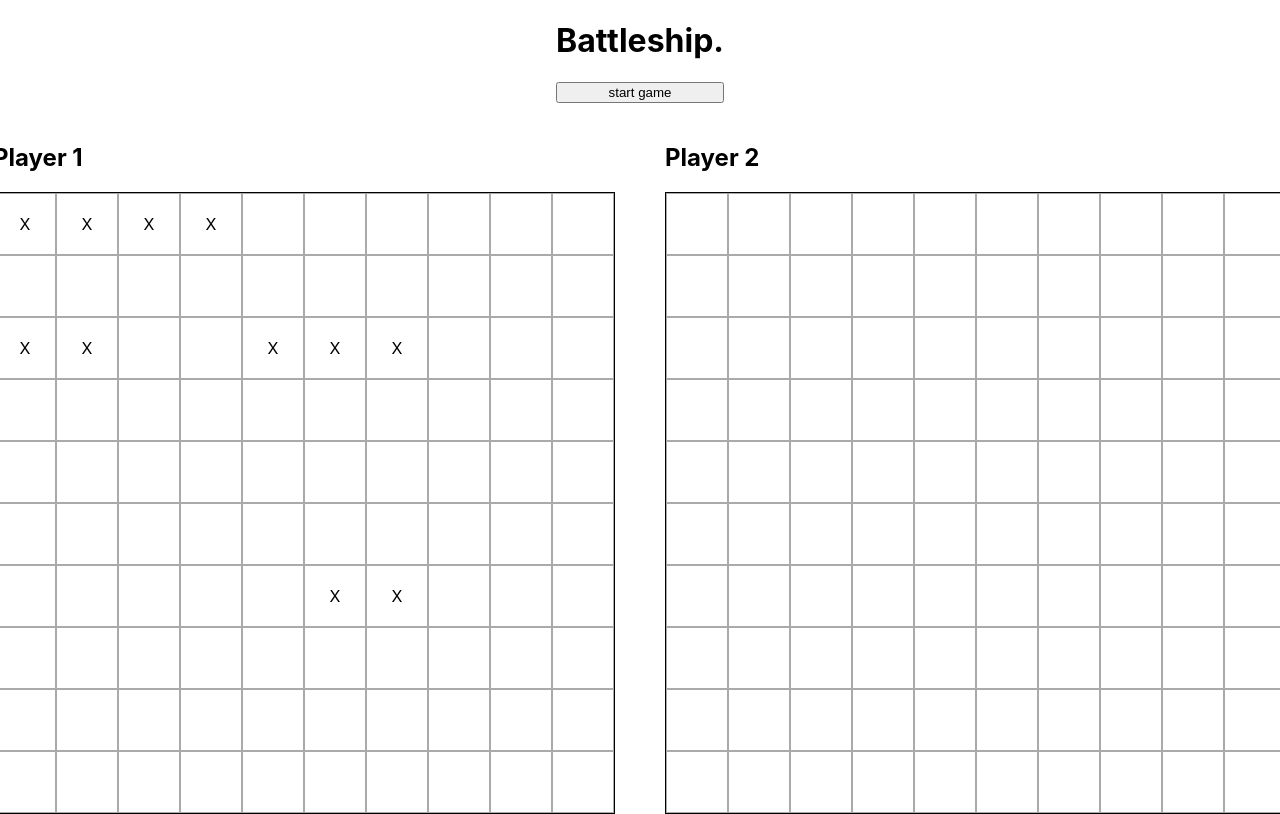
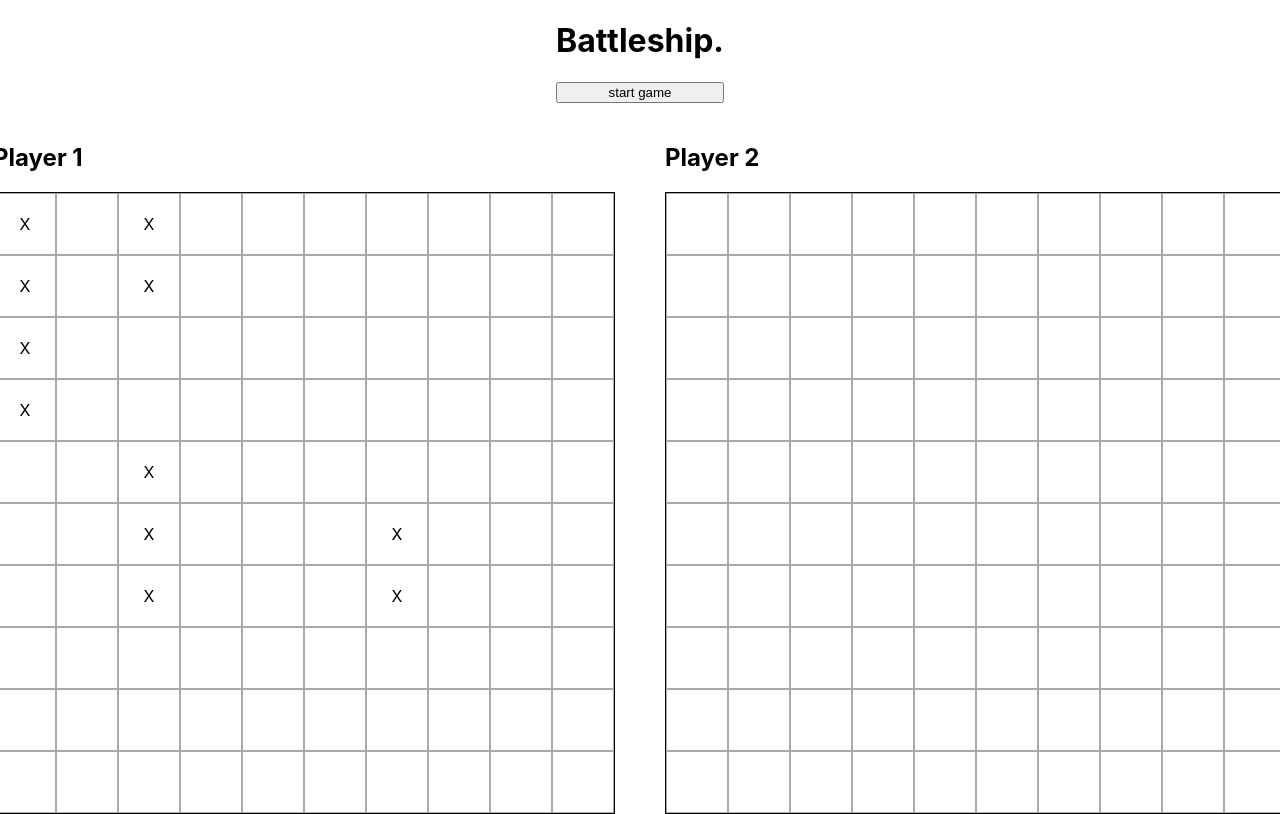
Before and after one commit to holybobrius/battleship, a React (Create React App) app: page / in a window 1280 px wide. Built offline with nearby package versions, Linux system fonts and the light colour scheme.

Commit message:
ai moves displayed

```diff
--- a/src/App.js
+++ b/src/App.js
@@ -1,10 +1,16 @@
+import { useState } from 'react';
 import './App.css';
 import Gameboard from './components/Gameboard/Gameboard';
 import { startGame } from './gameLoop';
 
 function App() {
 
-  const players = startGame('Player 1', 'Player 2')
+  const [players, setPlayers] = useState(startGame('Player 1', 'Player 2'))
+  const [playersTurns, setPlayersTurns] = useState([true, false])
+
+  const changeTurn = () => {
+    setPlayersTurns([!playersTurns[0], !playersTurns[1]])
+  }
 
   return (
     <div className="App">
@@ -13,8 +19,24 @@ function App() {
         <button>start game</button>
       </header>
       <main>
-        <Gameboard name={players[0].getName()} visible={true} player={players[0]} enemyPlayer={players[1]} gameboard={players[1].getEnemyGameboard()}></Gameboard>
-        <Gameboard name={players[1].getName()} visible={false} player={players[1]} enemyPlayer={players[0]} gameboard={players[0].getEnemyGameboard()}></Gameboard>
+        <Gameboard
+          name={players[0].getName()}
+          turn={playersTurns[0]}
+          changeTurn={changeTurn}
+          visible={true}
+          player={players[0]}
+          enemyPlayer={players[1]}
+          gameboard={players[1].getEnemyGameboard()}>
+        </Gameboard>
+        <Gameboard
+          name={players[1].getName()}
+          turn={playersTurns[1]}
+          changeTurn={changeTurn}
+          visible={false}
+          player={players[1]}
+          enemyPlayer={players[0]}
+          gameboard={players[0].getEnemyGameboard()}>
+        </Gameboard>
       </main>
     </div>
   );
--- a/src/components/Cell/Cell.jsx
+++ b/src/components/Cell/Cell.jsx
@@ -1,24 +1,39 @@
-import { useEffect, useState } from 'react';
+import { useEffect, useRef, useState } from 'react';
 import './Cell.css'
 
 const Cell = props => {
+    const notInitialRender = useRef(false)
+
     const [content, setContent] = useState('')
 
+    const displayShips = () => {
+        if([].concat.apply([], props.gameboard.getShips().map(ship => ship.coordinates)).find(pos => pos.x === props.coordinates.x && pos.y === props.coordinates.y)) setContent('X')
+    }
+
     const checkContent = () => {
-        if(props.gameboard.getMisses().find(v => v.x == props.x && v.y == props.y)) setContent('●');
-        if([].concat.apply([], props.gameboard.getShips().map(ship => ship.coordinates)).find(pos => pos.x === props.x && pos.y === props.y)) setContent('X')
+        if(props.gameboard.getMisses().find(v => v.x == props.coordinates.x && v.y == props.coordinates.y)) setContent('●');
+
     }
 
     useEffect(() => {
-        if(props.visible) checkContent()
+        if(props.visible) displayShips()
     }, [])
 
+    useEffect(() => {
+        checkContent()
+    }, [props.turn])
+
+    const handleClick = () => {
+        props.enemyPlayer.takeTurn({x: props.coordinates.x, y: props.coordinates.y})
+        checkContent()
+        if([].concat.apply([], props.gameboard.getShips().map(ship => ship.coordinates)).find(pos => pos.x === props.coordinates.x && pos.y === props.coordinates.y)) setContent('X')
+        props.changeTurn();
+        props.player.randomMove();
+        props.changeTurn();
+    }
+
     return (
-        <div className="cell" onClick={() => {
-            props.enemyPlayer.takeTurn({x: props.x, y: props.y})
-            checkContent()
-            props.player.randomMove();
-        }}>{content}</div>
+        <div className="cell" onClick={handleClick}>{content}</div>
     )
 }
 
--- a/src/components/Gameboard/Gameboard.jsx
+++ b/src/components/Gameboard/Gameboard.jsx
@@ -4,7 +4,18 @@ import Cell from '../Cell/Cell'
 const Gameboard = props => {
     const cells = []
     for(let i = 0; i < 100; i++) {
-        cells.push(<Cell visible={props.visible} key={props.name + i} enemyPlayer={props.enemyPlayer} player={props.player} gameboard={props.gameboard} x={Math.floor(i / 10)} y={i % 10}></Cell>)
+        const coordinates = {x: i % 10, y: Math.floor(i / 10)}
+        cells.push(
+        <Cell
+            turn={props.turn}
+            changeTurn={props.changeTurn}
+            visible={props.visible}
+            key={props.name + i}
+            enemyPlayer={props.enemyPlayer}
+            player={props.player}
+            gameboard={props.gameboard}
+            coordinates={coordinates}
+        />)
     }
     return(
         <div>
--- a/src/factories/gameboard.js
+++ b/src/factories/gameboard.js
@@ -38,6 +38,7 @@ const gameboardFactory = () => {
         const allCoordinates = [].concat.apply([], ships.map(ship => ship.coordinates)) // array of all coordinates of ships
         if(!allCoordinates.find(v => v.x == coordinates.x && v.y == coordinates.y)) {
             misses.push(coordinates)
+            console.log(misses)
         } else {
             ships.map(ship => ship.ship).forEach(n => {
                 if(n.getPositions().find(v => v.coordinates.x == coordinates.x && v.coordinates.y == coordinates.y)) {
--- a/src/gameLoop.js
+++ b/src/gameLoop.js
@@ -21,3 +21,8 @@ export const startGame = (name1, name2) => {
 
     return [player1, player2]
 }
+
+export const turn = (player, coordinates) => {
+    player.takeTurn(coordinates)
+
+}
```
